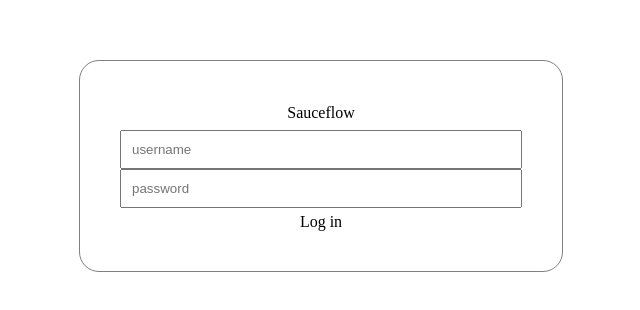
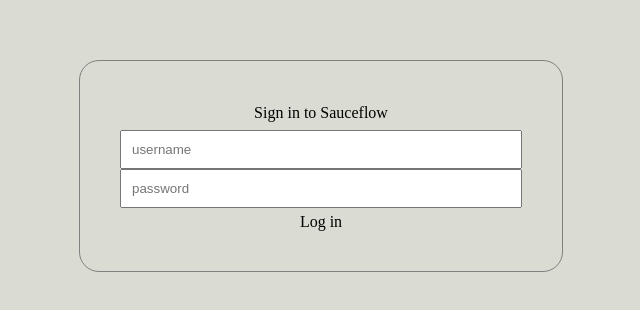
Before and after one commit to wpalomo/WhatsApp-CRM, a React (Create React App) app in the folder client/: page /login in a window 1280 px wide. Shown: the part 234-544 px from the top of the page, without its empty margins (319-959 px from the left). Built offline with nearby package versions, Linux system fonts and the light colour scheme.

Commit message:
styling the chat app

```diff
--- a/client/package.json
+++ b/client/package.json
@@ -3,6 +3,7 @@
   "version": "0.1.0",
   "private": true,
   "dependencies": {
+    "@material-ui/core": "^4.11.2",
     "@testing-library/jest-dom": "^5.11.6",
     "@testing-library/react": "^11.2.2",
     "@testing-library/user-event": "^12.6.0",
--- a/client/src/components/App.js
+++ b/client/src/components/App.js
@@ -1,12 +1,15 @@
 import React from 'react';
 import { BrowserRouter as Router } from 'react-router-dom';
 import Routes from "./Routes";
+import '../index.css';
 
 const App = () => {
   return (
-   	<Router>
-       <Routes />
-    </Router>
+  	<div className="app">
+	   	<Router>
+	       <Routes />
+	    </Router>
+    </div>
   );
 }
 
--- a/client/src/components/LeftSideBar/LeftBar.js
+++ b/client/src/components/LeftSideBar/LeftBar.js
@@ -5,9 +5,19 @@
 
 const LeftBar = ({ customerList }) => {
 	return(
-		<div className="all_messages">
+		<div className="leftbar">
+			<div className="leftbar__header">
+
+			</div>
+			<div className="leftbar__search">
+
+			</div>
 			<TopLeft />
+			<div className="leftbar__chats">
+
+			</div>
 			<AllClientArea customerList={customerList}/>
+
 		</div>
 	)
 }
--- a/client/src/components/Login.js
+++ b/client/src/components/Login.js
@@ -1,5 +1,4 @@
 import React, { Component } from "react";
-// import axios from 'axios';
 import history from "./History";
 import "./styles/login.css"
 
@@ -34,7 +33,6 @@
 
 		//send the usernmae to the user socket
 		sessionStorage.setItem('aun', signinUsername)
-		//this.props.agentLoginUsername(signinUsername) - old code
 
 		//clear the form
 		this.setState({
@@ -43,29 +41,7 @@
 		})
 	}
 
-	// onSubmitSignin =  async () => {
-	// 	const { signinUsername, signinPassword } = this.state;
-	// 	let token = await addCSRFToken();
-	// 	axios.defaults.headers['X-CSRF-Token'] = token;
-	// 	if ((signinUsername === "") || (signinPassword === "")) {
-	// 		alert("Please enter your username and password")
-	// 	}
-	// 	try {
-	// 		let resp = await axios.post(`/api/v0/users/login`, this.state)
-	// 		if ((resp.status === 200) && (resp.data.auth === true)) {
-	// 			this.setState({
-	// 				signinUsername:"",
-	// 				signinPassword:""
-	// 			})
-	// 			sessionStorage.setItem("userid", resp.data.userid)
-	// 			sessionStorage.setItem("bookieSelection", resp.data.bookieAuth)
-	// 			history.push('/user')
-	// 		}
-	// 	} catch (error) {
-	// 		alert("Wrong username or password")
-	// 	}
 
-	// }
 
 	render() {
 		const { signinUsername, signinPassword } = this.state
@@ -73,7 +49,7 @@
 			<div className="signin-container">
 				<div className="login_box">
 					<div className="signin-text">
-						<p>Sauceflow</p>
+						<p>Sign in to Sauceflow</p>
 					</div>
 					<div className="signin-input">
 						<input value={signinUsername} onChange={this.getSigninUsername} type="text" name="username" placeholder="username"/>
--- a/client/src/components/User.js
+++ b/client/src/components/User.js
@@ -92,8 +92,8 @@
 	render() {
 		const { customerChatFromServer, allChats } = this.state
 		return (
-		   	<div className="container">
-		   		<LeftBar customerList={allChats}/>
+			<div className="app__body">
+			   	<LeftBar customerList={allChats}/>
 				<ExpandedSingleChat customerMessage={customerChatFromServer} agentMessageToServer={this.handleAgentMessage}/>
 		   	</div>
 		  );
--- a/client/src/components/styles/user.css
+++ b/client/src/components/styles/user.css
@@ -1,3 +1,12 @@
+.app__body {
+	display: flex;
+	background-color: #ededed;
+	height: 90vh;
+	width: 90vw;
+	box-shadow: -1px 4px 20px -6px rgba(0, 0, 0, 0.75);
+}
+
+
 .container {
 	height: 100%;
 	display: flex;
--- a/client/src/index.css
+++ b/client/src/index.css
@@ -1,8 +1,19 @@
+* {
+	margin: 0;
+}
+
 html, body {
 	height: 100%;
 	margin: 0;
 }
 
+.app {
+	display: grid;
+	place-items: center;
+	background-color: #dadbd3;
+	height: 100vh;
+}
+
 #root {
 	height: 100%;
 }
--- a/client/src/index.js
+++ b/client/src/index.js
@@ -2,7 +2,6 @@
 import ReactDOM from 'react-dom';
 import App from './components/App';
 import reportWebVitals from './reportWebVitals';
-import './index.css';
 
 
 ReactDOM.render(
```
Also changed, not shown: client/src/components/ExpandedSingleChat.js (line endings or trailing spaces), 2 other files (tests, documents, lock files or other folders).
